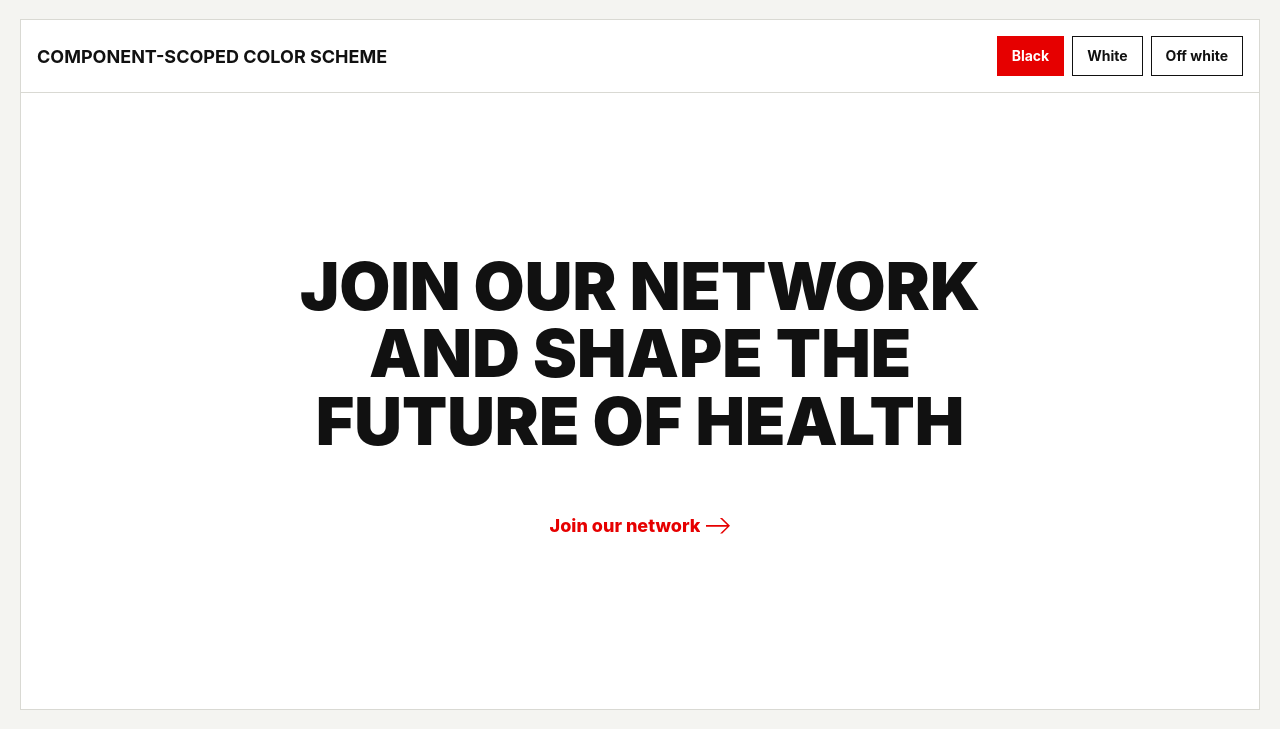
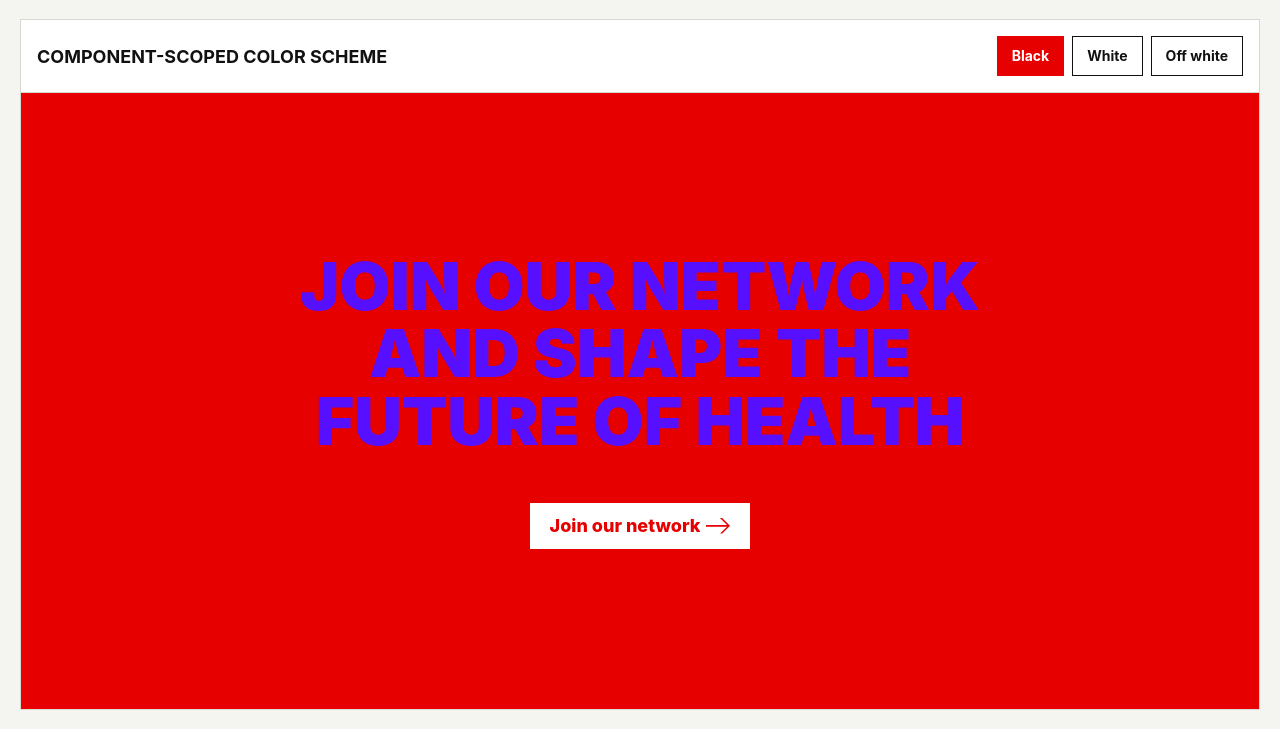
Before and after one commit to kimbaole-ekino/ekn-design-tokens-target, a plain HTML site: page src/health/index.html in a window 1280 px wide. Shown: the part 712-1441 px from the top of the page. Drawn offline with Linux system fonts and the light colour scheme.

Commit message:
Update havas-network-websites design token artifacts

```diff
--- /dev/null
+++ b/src/styles/tokens/css/havas-network-websites.health-black.tokens.css
@@ -0,0 +1,7 @@
+/* Do not edit directly, this file was auto-generated. */
+
+:root {
+  --color-content-primary: #570fff;
+  --color-background-primary: var(--global-color-red-havas);
+  --color-content-sub-title: var(--global-color-white);
+}
--- a/src/styles/tokens/css/havas-network-websites.tokens.css
+++ b/src/styles/tokens/css/havas-network-websites.tokens.css
@@ -12,6 +12,13 @@
   --color-background-primary: var(--global-color-off-white);
   --color-content-primary: var(--global-color-black);
   --color-content-sub-title: var(--global-color-grey-over-white);
+}
+
+:root[data-color-scheme="health-black"],
+[data-color-scheme="health-black"] {
+  --color-content-primary: #570fff;
+  --color-background-primary: var(--global-color-red-havas);
+  --color-content-sub-title: var(--global-color-white);
 }
 
 :root[data-color-scheme="creative-black"],
```
